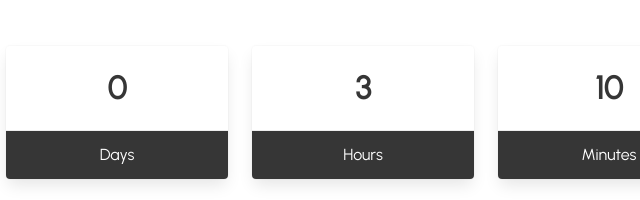
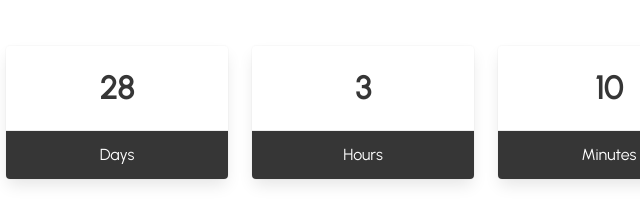
Before and after one commit to lawrencelogoh/cc_waitlist, a plain HTML site: page index.html in a window 1280 px wide. Shown: the part 163-363 px from the top of the page, 154-794 px from the left. Drawn offline with Linux system fonts and the light colour scheme.

Commit message:
Update index.html

```diff
--- a/index.html
+++ b/index.html
@@ -171,7 +171,7 @@
 
   <script>
 
-    var countDownDate = new Date("Feb 1, 2023 17:00:00").getTime();
+    var countDownDate = new Date("March 1, 2023 17:00:00").getTime();
 
 
     var x = setInterval(function() {
```
